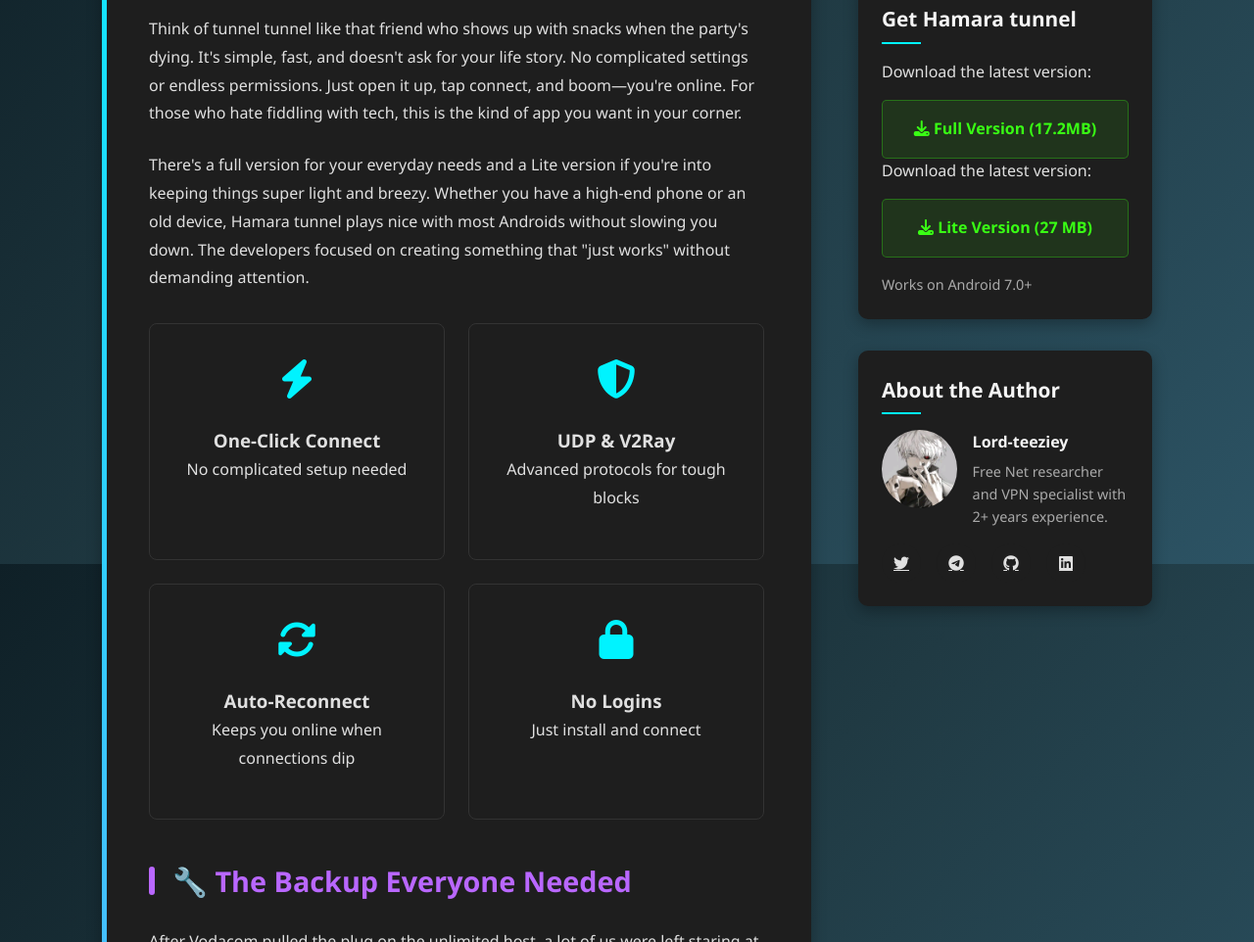
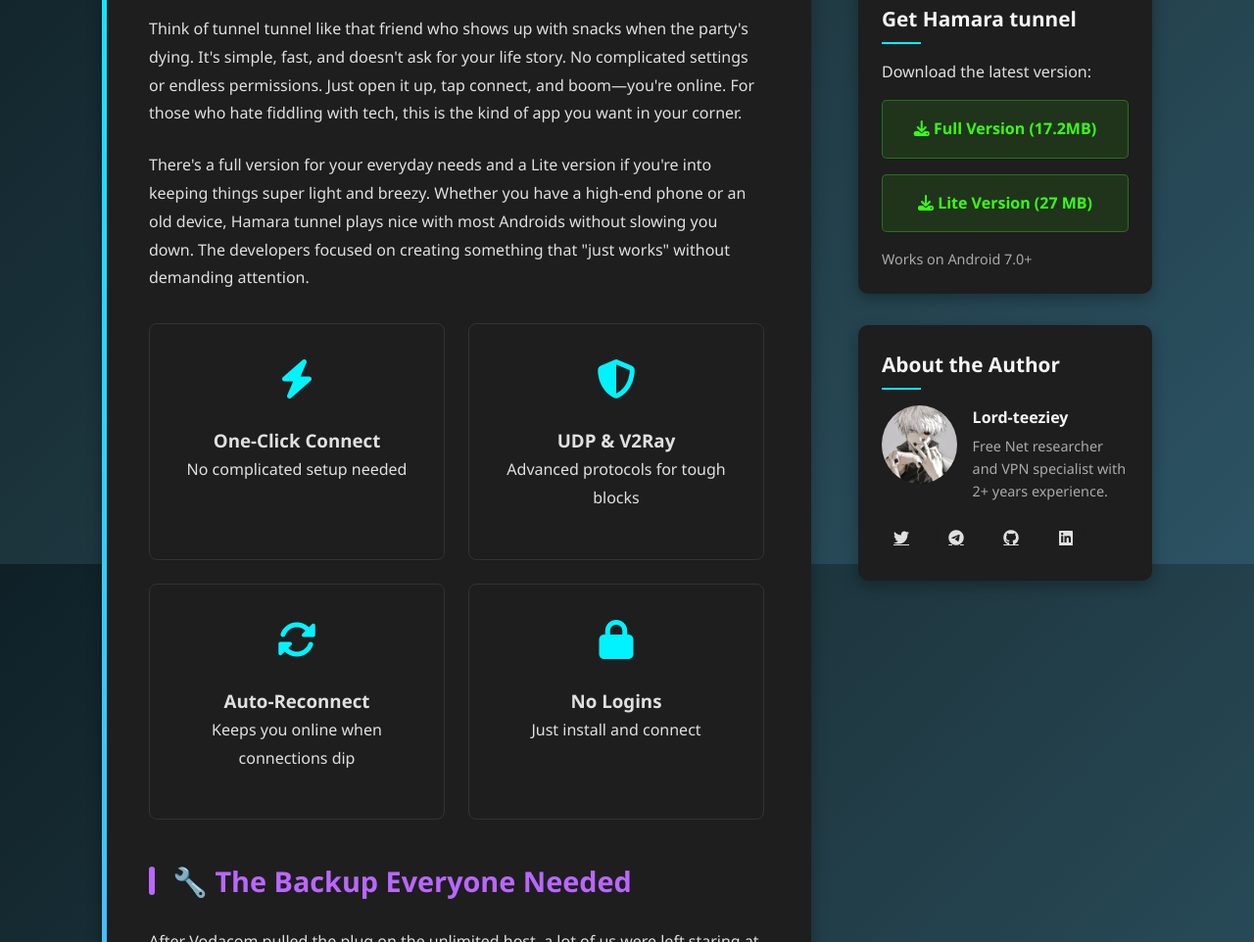
Before and after one commit to DEFC-28/Chaosconfigurations, a plain HTML site: page hamara.html in a window 1280 px wide. Shown: the part 1024-1986 px from the top of the page at 98% size. Drawn offline with Linux system fonts and the light colour scheme.

Commit message:
Update hamara.html

```diff
--- a/hamara.html
+++ b/hamara.html
@@ -860,7 +860,6 @@
                     <i class="fas fa-download"></i> Full Version (17.2MB)
                 </a>
 
-              <p>Download the latest version:</p>
                 <a href="https://play.google.com/store/apps/details?id=com.hamarateam.litetunnel" class="download-btn">
                     <i class="fas fa-download"></i> Lite Version (27 MB)
                 </a>
```
